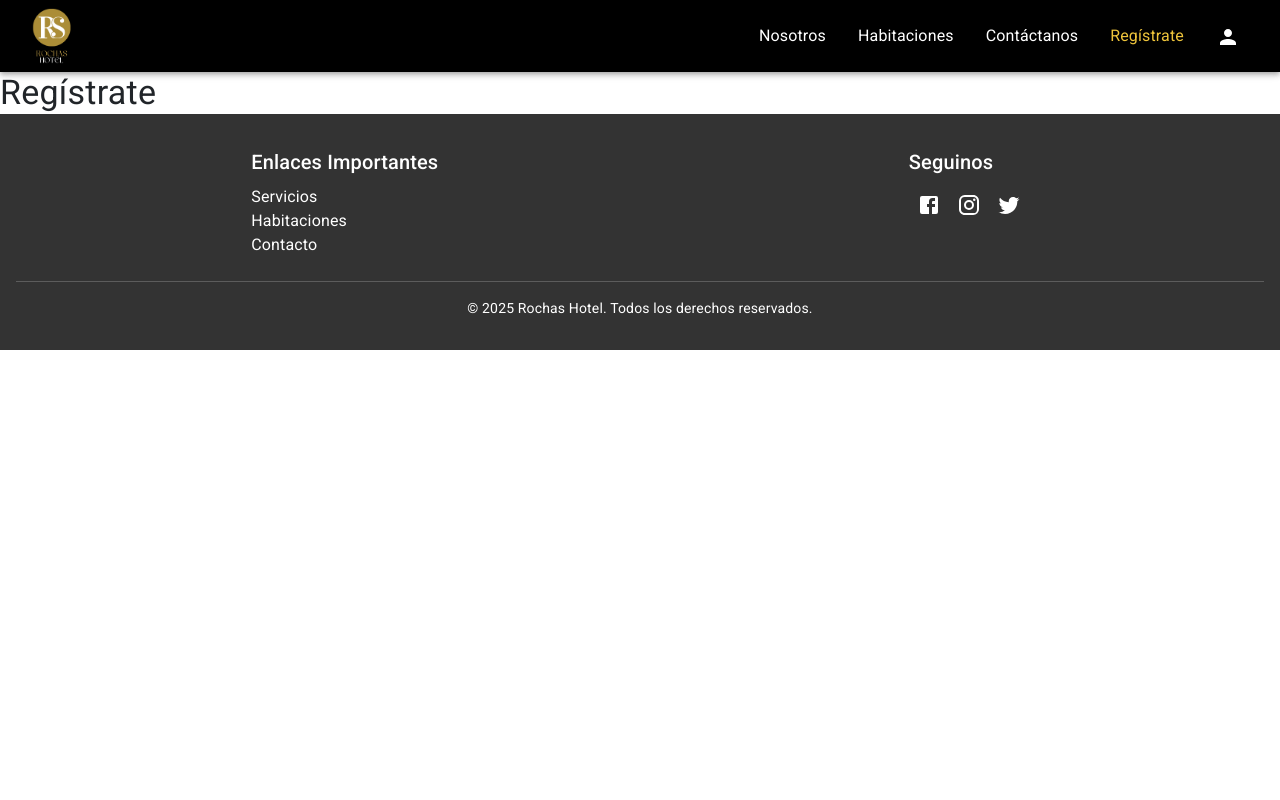
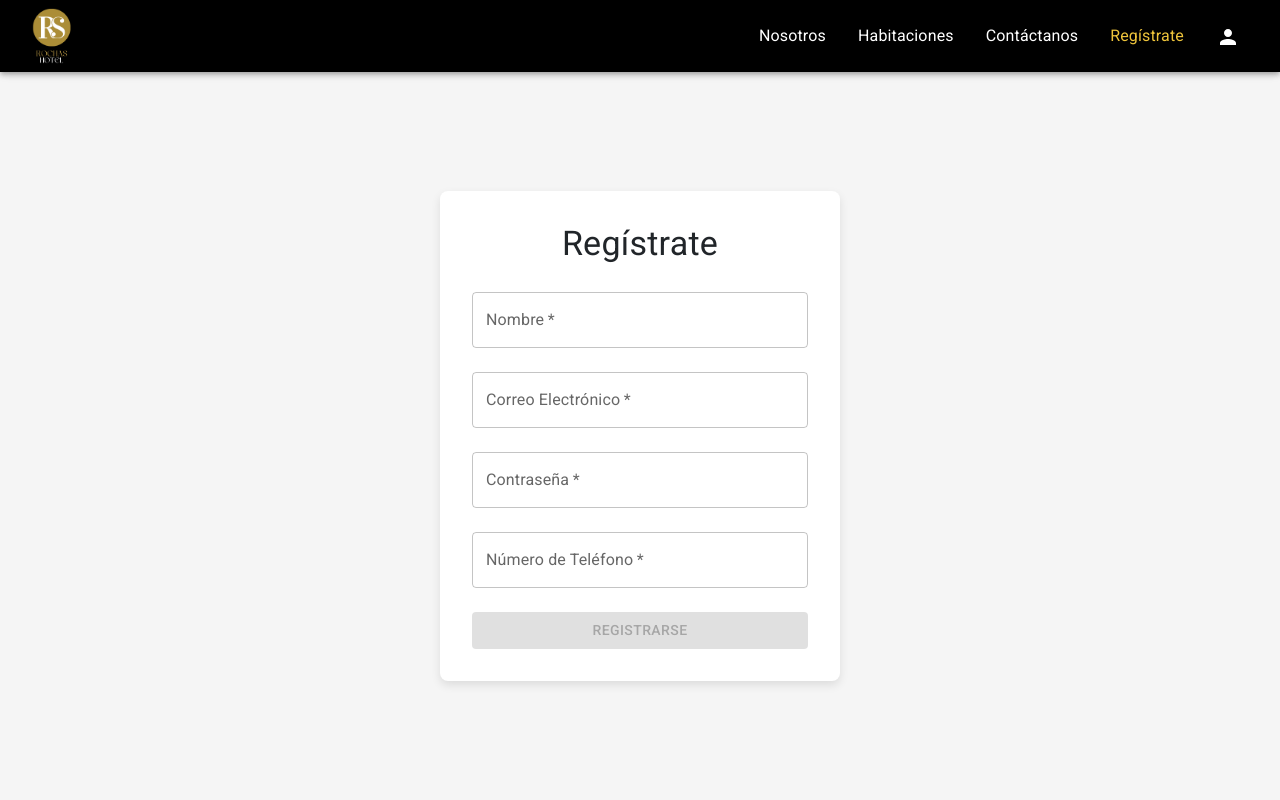
Before and after one commit to Paz-Santangelo/Frontend-MiniApp-RochasHotel, a React (Vite) app: page /registrate in a window 1280 px wide. Shown: the top 800 px of the page. Built offline with nearby package versions, Linux system fonts and the light colour scheme.

Commit message:
se ha implementado la funcionalidad para el registro de usuario y validaciones de inputs de login, registro y los de filtro de habitacion.

```diff
--- a/src/components/RoomSearch.jsx
+++ b/src/components/RoomSearch.jsx
@@ -83,6 +83,8 @@ const RoomSearch = ({ handleSearchResult, showAlert }) => {
     }
   };
 
+  const isButtonDisabled = !startDate || !endDate || !roomType;
+
   return (
     <>
       <LocalizationProvider dateAdapter={AdapterDayjs}>
@@ -127,11 +129,10 @@ const RoomSearch = ({ handleSearchResult, showAlert }) => {
         variant="contained"
         color="primary"
         onClick={handleInternalSearch}
-        disabled={isLoading}
+        disabled={isLoading || isButtonDisabled}
       >
         {isLoading ? "Buscando..." : "Buscar"}
       </Button>
-
     </>
   );
 };
--- a/src/pages/LoginPage.jsx
+++ b/src/pages/LoginPage.jsx
@@ -10,17 +10,42 @@ const LoginPage = () => {
   const [email, setEmail] = useState("");
   const [password, setPassword] = useState("");
   const [alertOpen, setAlertOpen] = useState(false);
+  const [errors, setErrors] = useState({ email: false, password: false });
+  const [isButtonDisabled, setIsButtonDisabled] = useState(true);
 
   const navigate = useNavigate();
 
+  const validateInputs = () => {
+    const emailValid = /^[^\s@]+@[^\s@]+\.[^\s@]+$/.test(email);
+    const passwordValid = password.trim().length > 0;
+
+    setErrors({
+      email: !emailValid || email.trim().length === 0,
+      password: !passwordValid,
+    });
+
+    return emailValid && passwordValid;
+  };
+
   const handleLogin = async () => {
-    await login(dispatch, { email, password });
-    setAlertOpen(true);
+    if (validateInputs()) {
+      await login(dispatch, { email, password });
+      setAlertOpen(true);
+    }
+  };
+
+  const handleInputChange = (setter) => (e) => {
+    setter(e.target.value);
+
+    const isEmailFilled = email.trim().length > 0 || e.target.name === "email";
+    const isPasswordFilled =
+      password.trim().length > 0 || e.target.name === "password";
+
+    setIsButtonDisabled(!(isEmailFilled && isPasswordFilled));
   };
 
   useEffect(() => {
     if (state.user !== null && state.error === null) {
-     //console.log(state);
       navigate("/dashboard");
     } else {
       navigate("/login");
@@ -32,30 +57,8 @@ const LoginPage = () => {
   };
 
   return (
-    <Box
-      sx={{
-        display: "flex",
-        flexDirection: "column",
-        alignItems: "center",
-        justifyContent: "center",
-        height: "calc(100vh - 71.58px)",
-        padding: "1rem",
-        backgroundColor: "#f5f5f5",
-      }}
-    >
-      <Box
-        sx={{
-          display: "flex",
-          flexDirection: "column",
-          alignItems: "center",
-          width: "100%",
-          maxWidth: "400px",
-          backgroundColor: "#fff",
-          padding: "2rem",
-          borderRadius: "8px",
-          boxShadow: "0 4px 10px rgba(0, 0, 0, 0.1)",
-        }}
-      >
+    <Box sx={styles.boxContainerLoginPage}>
+      <Box sx={styles.boxContainerLogin}>
         <Typography variant="h4" sx={{ marginBottom: "1.5rem" }}>
           Ingresá
         </Typography>
@@ -64,30 +67,35 @@ const LoginPage = () => {
           label="Correo electrónico"
           variant="outlined"
           type="email"
+          name="email"
           margin="normal"
           value={email}
-          onChange={(e) => setEmail(e.target.value)}
+          onChange={handleInputChange(setEmail)}
+          error={errors.email}
+          helperText={
+            errors.email ? "Por favor, ingresa un correo válido." : ""
+          }
         />
         <TextField
           fullWidth
           label="Contraseña"
           variant="outlined"
           type="password"
+          name="password"
           margin="normal"
           value={password}
-          onChange={(e) => setPassword(e.target.value)}
+          onChange={handleInputChange(setPassword)}
+          error={errors.password}
+          helperText={
+            errors.password ? "La contraseña no puede estar vacía." : ""
+          }
         />
         <Button
           variant="contained"
           color="primary"
-          sx={{
-            marginTop: "1.5rem",
-            padding: "0.75rem",
-            fontWeight: "bold",
-            width: "100%",
-          }}
+          sx={styles.buttonLogin}
           onClick={handleLogin}
-          disabled={state.loading}
+          disabled={state.loading || isButtonDisabled}
         >
           {state.loading ? "Cargando..." : "Iniciar sesión"}
         </Button>
@@ -110,4 +118,34 @@ const LoginPage = () => {
   );
 };
 
+/** @type {import("@mui/material").SxProps}  */
+const styles = {
+  boxContainerLoginPage: {
+    display: "flex",
+    flexDirection: "column",
+    alignItems: "center",
+    justifyContent: "center",
+    height: "calc(100vh - 71.58px)",
+    padding: "1rem",
+    backgroundColor: "#f5f5f5",
+  },
+  boxContainerLogin: {
+    display: "flex",
+    flexDirection: "column",
+    alignItems: "center",
+    width: "100%",
+    maxWidth: "400px",
+    backgroundColor: "#fff",
+    padding: "2rem",
+    borderRadius: "8px",
+    boxShadow: "0 4px 10px rgba(0, 0, 0, 0.1)",
+  },
+  buttonLogin: {
+    marginTop: "1.5rem",
+    padding: "0.75rem",
+    fontWeight: "bold",
+    width: "100%",
+  },
+};
+
 export default LoginPage;
--- a/src/pages/RegisterPage.jsx
+++ b/src/pages/RegisterPage.jsx
@@ -1,11 +1,185 @@
-import { Typography } from "@mui/material"
+import { Box, Button, TextField, Typography } from "@mui/material";
+import { useReducer, useState } from "react";
+import { initialUserState, userReducer } from "../reducers/userReducer";
+import { registerUser } from "../actions/userActions";
+import NotificationAlert from "../components/NotificationAlert";
+import { useNavigate } from "react-router-dom";
 
 const RegisterPage = () => {
+  const [state, dispatch] = useReducer(userReducer, initialUserState);
+  const [alertOpen, setAlertOpen] = useState(false);
+
+  const navigate = useNavigate();
+
+  //console.log(state);
+
+  const [formValues, setFormValues] = useState({
+    email: "",
+    password: "",
+    phoneNumber: "",
+    name: "",
+  });
+
+  const [errors, setErrors] = useState({
+    email: false,
+    password: false,
+    phoneNumber: false,
+    name: false,
+  });
+
+  const handleInputChange = (e) => {
+    const { name, value } = e.target;
+    setFormValues({ ...formValues, [name]: value });
+    setErrors({ ...errors, [name]: false });
+  };
+
+  // Validar los campos
+  const validateFields = () => {
+    const newErrors = {
+      email: !/^[^\s@]+@[^\s@]+\.[^\s@]+$/.test(formValues.email),
+      password: formValues.password.trim() === "",
+      phoneNumber:
+        formValues.phoneNumber.trim() === "" || isNaN(formValues.phoneNumber),
+      name: formValues.name.trim() === "",
+    };
+    setErrors(newErrors);
+    return !Object.values(newErrors).some((error) => error);
+  };
+
+  const isFormValid = () => {
+    return (
+      formValues.email &&
+      /^[^\s@]+@[^\s@]+\.[^\s@]+$/.test(formValues.email) &&
+      formValues.password.trim() !== "" &&
+      formValues.phoneNumber.trim() !== "" &&
+      !isNaN(formValues.phoneNumber) &&
+      formValues.name.trim() !== ""
+    );
+  };
+
+  const handleSubmit = async (e) => {
+    e.preventDefault();
+    if (!validateFields()) return;
+    await registerUser(dispatch, formValues);
+    setAlertOpen(true);
+    if (!state.error) {
+      setTimeout(() => {
+        navigate("/login");
+      }, 3000);
+    }
+  };
+
+  const handleCloseAlert = () => {
+    setAlertOpen(false);
+    navigate("/login");
+  };
+
   return (
-    <>
-      <Typography variant="h4">Regístrate</Typography>
-    </>
-  )
-}
+    <Box sx={styles.boxContainerRegisterPage}>
+      <Box sx={styles.boxContainerRegister}>
+        <Typography variant="h4" gutterBottom>
+          Regístrate
+        </Typography>
 
-export default RegisterPage
+        <form onSubmit={handleSubmit}>
+          <TextField
+            label="Nombre"
+            name="name"
+            value={formValues.name}
+            onChange={handleInputChange}
+            fullWidth
+            margin="normal"
+            required
+            error={errors.name}
+            helperText={errors.name && "El nombre es obligatorio"}
+          />
+          <TextField
+            label="Correo Electrónico"
+            name="email"
+            type="email"
+            value={formValues.email}
+            onChange={handleInputChange}
+            fullWidth
+            margin="normal"
+            required
+            error={errors.email}
+            helperText={errors.email && "Correo inválido"}
+          />
+          <TextField
+            label="Contraseña"
+            name="password"
+            type="password"
+            value={formValues.password}
+            onChange={handleInputChange}
+            fullWidth
+            margin="normal"
+            required
+            error={errors.password}
+            helperText={errors.password && "La contraseña no puede estar vacía"}
+          />
+          <TextField
+            label="Número de Teléfono"
+            name="phoneNumber"
+            value={formValues.phoneNumber}
+            onChange={handleInputChange}
+            fullWidth
+            margin="normal"
+            required
+            error={errors.phoneNumber}
+            helperText={
+              errors.phoneNumber &&
+              "El número de teléfono es obligatorio y debe ser válido"
+            }
+          />
+          <Button
+            type="submit"
+            variant="contained"
+            color="primary"
+            fullWidth
+            sx={{ mt: 2 }}
+            disabled={!isFormValid() || state.loading}
+          >
+            {state.loading ? "Registrando..." : "Registrarse"}
+          </Button>
+        </form>
+
+        <NotificationAlert
+          open={alertOpen}
+          onClose={handleCloseAlert}
+          severity={state.error ? "error" : "success"}
+          message={
+            state.error
+              ? state.error
+              : "Registro realizado con éxito. Ya puedes iniciar sesión."
+          }
+        />
+      </Box>
+    </Box>
+  );
+};
+
+/** @type {import("@mui/material").SxProps}  */
+const styles = {
+  boxContainerRegisterPage: {
+    display: "flex",
+    flexDirection: "column",
+    alignItems: "center",
+    justifyContent: "center",
+    height: "calc(100vh - 71.58px)",
+    padding: "1rem",
+    backgroundColor: "#f5f5f5",
+  },
+  boxContainerRegister: {
+    display: "flex",
+    flexDirection: "column",
+    alignItems: "center",
+    width: "100%",
+    maxWidth: "400px",
+    backgroundColor: "#fff",
+    padding: "2rem",
+    borderRadius: "8px",
+    boxShadow: "0 4px 10px rgba(0, 0, 0, 0.1)",
+  },
+};
+
+export default RegisterPage;
--- a/src/pages/RoomsPage.jsx
+++ b/src/pages/RoomsPage.jsx
@@ -103,7 +103,6 @@ const RoomsPage = () => {
         <RoomSearch
           handleSearchResult={(results) => {
             dispatch({ type: FETCH_ROOMS, payload: results });
-            showAlert("Búsqueda completada con éxito", "success");
           }}
           showAlert={showAlert}
         />
--- a/src/services/ApiService.js
+++ b/src/services/ApiService.js
@@ -17,7 +17,7 @@ export default class ApiService {
       `${this.BASE_URL}/auth/register`,
       registration
     );
-    return response.data;
+    return response;
   }
 
   static async loginUser(loginDetails) {
```
Also changed, not shown: src/actions/userActions.js (+21 -1 lines), src/pages/ContactUs.jsx (+73 -7 lines), src/reducers/userReducer.js (+26 -1 lines).
